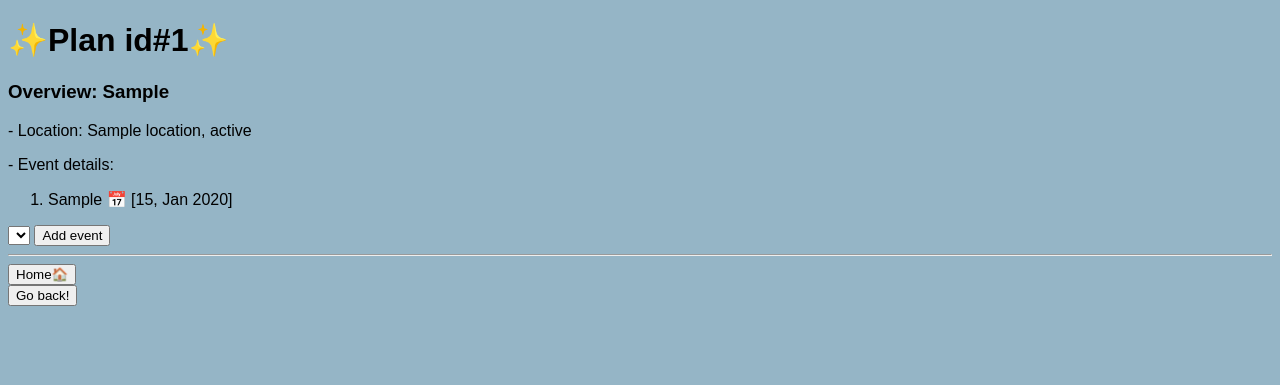
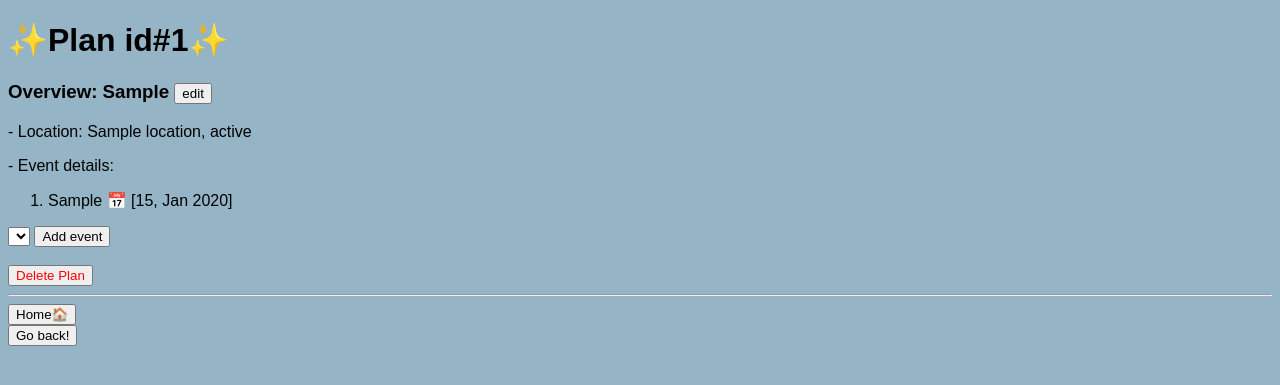
Before and after one commit to lisamqy/HB_Proj-SeeDo, a Flask app: page /plan/1 in a window 1280 px wide. Shown: the top 385 px of the page. Run offline with Flask 2, Linux system fonts and the light colour scheme; tables that the repository leaves empty hold one stand-in row (values such as "Sample post"); lists and menus that the app fills with data are empty.

Commit message:
Updated app files and features

```diff
--- a/crud.py
+++ b/crud.py
@@ -30,7 +30,7 @@ def get_user_by_email(email):
 
 
 def add_like(event_id):
-    """Add a like to an event"""
+    """Add a like to an event."""
 
     update = Event.query.filter_by(event_id=event_id).first()
     update.liked += 1
@@ -48,7 +48,7 @@ def create_location(zipcode, cityname, statename):
     return location
 
 def get_locations():
-    """Get all locations in database"""
+    """Get all locations in database."""
 
     return Location.query.all()
 
@@ -71,6 +71,20 @@ def create_plan(user_id,location_id,overview=None):
     db.session.commit()
 
     return plan
+
+def del_plan_by_id(plan_id):
+    """Delete a plan by plan id"""
+
+    PlanEvent.query.filter_by(plan_id=plan_id).delete()
+    Plan.query.filter_by(plan_id=plan_id).delete()
+    db.session.commit()
+
+def edit_plan_overview(plan_id, overview):
+    """Edit a plan's overview."""
+
+    update = Plan.query.filter_by(plan_id=plan_id).one()
+    update.overview = overview
+    db.session.commit()
 
 def get_plans(user_id):
     """Return a specific user's plan(s)."""
@@ -131,7 +145,7 @@ def get_events(num=None):
     return Event.query.all()[:num]
 
 def get_event_by_id(event_id):
-    """Show a specific event's details"""
+    """Show a specific event's details."""
 
     return Event.query.filter_by(event_id=event_id).one()
 
@@ -147,12 +161,12 @@ def create_theme(tag=None, overview=None):
     return theme
 
 def get_theme(): #TODO: change this to get only the event's themes; add eventtheme to seed.py
-    """get some random themes"""
+    """get some random themes."""
 
     return Theme.query.all()
 
 def add_plan_events(plan_id, event_id):
-    """Add event(s) to an existing plan"""
+    """Add event(s) to an existing plan."""
 
     plan_event = PlanEvent(plan_id=plan_id, event_id=event_id)
 
--- a/server.py
+++ b/server.py
@@ -3,6 +3,7 @@ from flask import Flask, session, render_template, request, flash, redirect
 from flask_debugtoolbar import DebugToolbarExtension
 from model import connect_to_db
 import crud
+import helper
 from pprint import pformat
 import os
 import requests
@@ -131,6 +132,23 @@ def add_event(plan_id):
 
     return redirect(f"/plan/{plan_id}")
 
+@app.route("/plan/<plan_id>/overview", methods=["POST"])
+def add_plan_overview(plan_id):
+    """Edit overview for current plan"""
+
+    overview = request.form.get("txtEditOverview")
+    crud.edit_plan_overview(plan_id=plan_id, overview=overview)
+
+    return redirect(f"/plan/{plan_id}")
+
+@app.route("/plan/<plan_id>/delete", methods=["POST"])
+def del_current_plan(plan_id):
+    """Delete current plan"""
+
+    crud.del_plan_by_id(plan_id)
+
+    return redirect("/")
+
 
 @app.route("/event/<event_id>")
 def event_page(event_id):
@@ -148,20 +166,24 @@ def event_page(event_id):
 def find_events():
     """Search for events on Ticketmaster"""
 
-    # keyword = request.args.get('keyword', '')
+    keyword = request.args.get('keyword', '')
+    city = request.args.get('city', '')
     postalcode = request.args.get('zipcode', '')
-    # radius = request.args.get('radius', '')
-    # unit = request.args.get('unit', '')
-    sort = request.args.get('sort', '')
 
     url = 'https://app.ticketmaster.com/discovery/v2/events'
     payload = {'apikey': API_KEY,
-               'postalcode': postalcode}
+                'keyword': keyword,
+                'city': city,
+                'postalcode': postalcode,
+                'sort': 'date,asc',
+                'countryCode': 'US'}
 
     response = requests.get(url, params=payload)
 
-    data = response.json()
-    events = data['_embedded']['events']
+    data = response.json()['_embedded']['events']
+    events = helper.clean_search_results(data)
+
+    # print(f"\n\n\n{events}\n\n\n")
 
     return render_template('searchresults.html',
                            pformat=pformat,
--- a/static/css/styles.css
+++ b/static/css/styles.css
@@ -11,3 +11,11 @@ body {
     padding: 0%;
     display: inline;
 }
+
+.hide {
+    display: none;
+}
+
+.makered {
+        color: red;
+}
--- a/static/js/ajax.js
+++ b/static/js/ajax.js
@@ -21,3 +21,12 @@ $('.like-button').on('click', (evt) => {
         $('.liked-response').html("Thanks for the like!")
     })
 })
+
+$("input[name=btnEditOverview]").on('click', () => {
+    if ($("#dvEditOverview").hasClass("hide")) {
+        $("#dvEditOverview").removeClass("hide");
+    } else {
+        $("#dvEditOverview").addClass("hide")
+    }
+
+});
--- a/templates/plandetails.html
+++ b/templates/plandetails.html
@@ -9,6 +9,15 @@
 <h3>
     <!-- TODO: make this a textarea so user can customize their own description for plan -->
     Overview: {{ plan.overview }}
+    <span class="edit-plan-overview">
+        <input type="button" value="edit" name="btnEditOverview"/>
+    </span>
+    <div id="dvEditOverview" class="hide">
+        <form action="/plan/{{ plan.plan_id }}/overview" method="POST">
+            <input type="textarea" name="txtEditOverview" re>
+            <input type="submit" value="+">
+        </form>
+    </div>
 </h3>
 
 <p>- Location: {{ location[0] }}, {{ location[1] }}</p>
@@ -37,22 +46,36 @@
                     <option value="{{ item.event_id }}">{{ item.overview }}</option>
                 {% endif %}
             {% endif %}
+            {% if not item %}
+                0 events found in current city.
+            {% endif %}
         {% endfor %}
 
     </select>
     <button id="dropdown-event-adder">Add event</button>
 </form>
 
+<br>
+
+<!-- Delete Plan Button -->
+<div>
+    <form action="/plan/{{ plan.plan_id }}/delete" method="POST">
+        <input class="makered" type="submit" value="Delete Plan">
+    </form>
+</div>
+
 <hr class="div-line">
 
+
+<!-- Home/Back Buttons -->
 <div>
     <a href="/">
         <button>Home🏠</button>
     </a>
-    <!-- FIXME take user back to previous page and not previous click-->
-    <form>
-        <input type="button" value="Go back!" onclick="history.back()">
-    </form>
+    <br>
+    <a href="/user/{{ plan.user_id }}">
+        <button>Go back!</button>
+    </a>
 </div>
 
 
--- a/templates/register.html
+++ b/templates/register.html
@@ -12,7 +12,7 @@
     <label>Email:</label><br>
     <input type="text" name="email" required><br>
     <label>Password:</label><br>
-    <input type="text" name="password" required><br><br>
+    <input type="password" name="password" required><br><br>
     <input type="submit" value="Submit"><br><br>
   </form>
 </div>
```
Also changed, not shown: helper.py (added, +26 -0 lines), templates/homepage.html (+8 -4 lines), templates/searchresults.html (+3 -8 lines).
